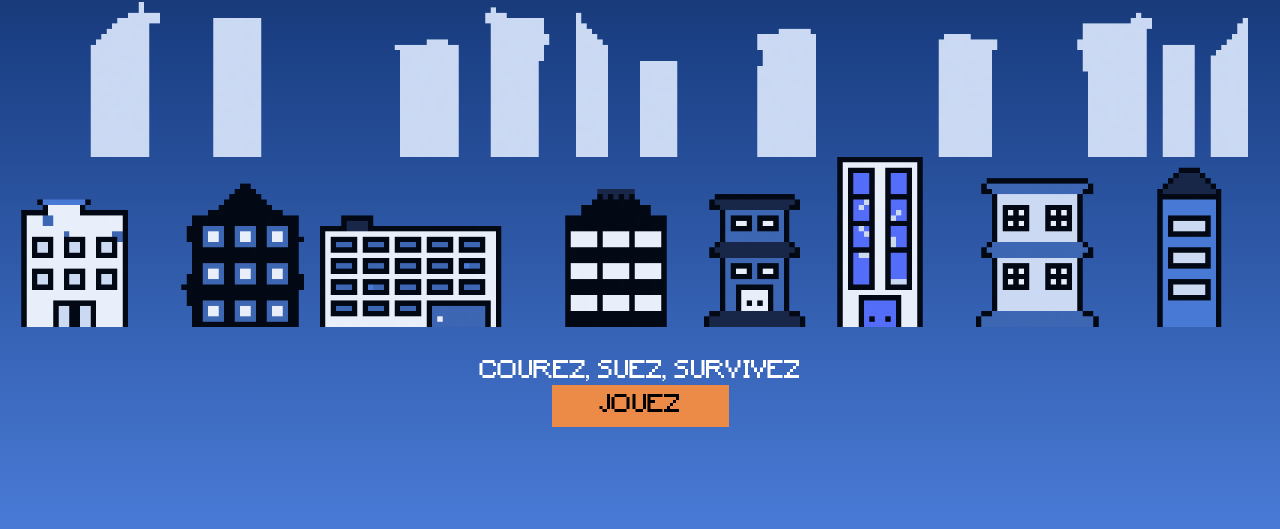
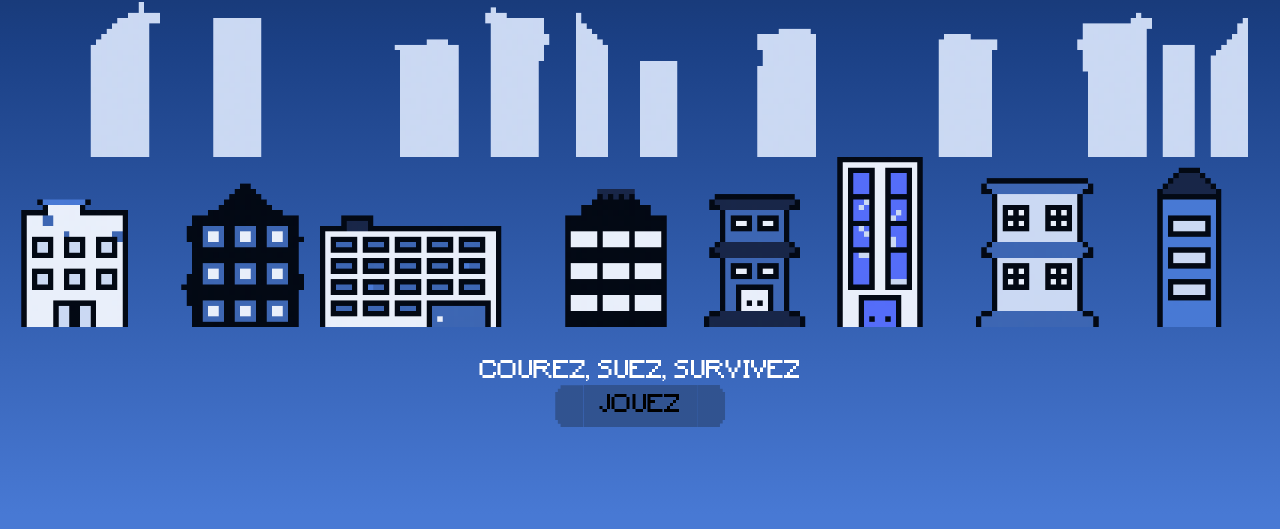
Before and after one commit to TardiGab/Grind-Website, a website: page src/index.html in a window 1280 px wide. Shown: the part 271-800 px from the top of the page. Drawn offline with nearby package versions, Linux system fonts and the light colour scheme; files that its build step writes are made by us from their sources.

Commit message:
Started cta styling

```diff
--- a/src/index.html
+++ b/src/index.html
@@ -24,6 +24,7 @@
         <img src="./assets/images/batiments.png" alt="batiment en pixel" class="hero__batiments">
         <span class="hero__span">Courez, Suez, Survivez</span>
         <a href="#" class="hero__cta">Jouez</a>
+        <div class="pixelart-to-css"></div>
       </div>
     </section>
     <section class="intro">
--- a/src/styles/app.scss
+++ b/src/styles/app.scss
@@ -1,8 +1,10 @@
 @import 'utils/variables';
 @import 'components/type';
+@import 'components/buttons';
 
 body {
   margin: 0;
+  box-sizing: border-box;
 }
 
 .hero {
@@ -30,29 +32,8 @@ body {
     text-align: center;
   }
 
-  &__cta {
-    font-family: $font-pixel;
-    font-size: $p-desktop;
-    text-transform: uppercase;
-    text-decoration: none;
-    color: black;
-    padding: .5rem 3rem;
-    background-color: #eb8b47;
-    position: relative;
-
-    &::before {
-      content: '';
-      clip-path: polygon(400px 400px, 400px 0px, 75.24px 0px, 75.24px 35.33px, 36.45px 35.33px, 36.45px 66.3px, 0px 66.3px, 0px 332.83px, 36.45px 332.83px, 36.45px 367.82px, 75.24px 367.82px, 75.24px 400px);
-      background-color: #eb8b47;
-      position: absolute;
-      top: 0;
-      left: 0;
-      width: 10px;
-      height: 10px;
-      transform-origin: center;
-    }
+  &__background,
+  &__batiments {
+    width: 100vw;
   }
 }
-.hero__background, .hero__batiments{
-  width: 100vw;
-}
--- /dev/null
+++ b/src/styles/components/_buttons.scss
@@ -0,0 +1,32 @@
+.hero {
+  &__cta {
+    font-family: $font-pixel;
+    font-size: $p-desktop;
+    text-transform: uppercase;
+    text-decoration: none;
+    color: black;
+    padding: .5rem 1rem;
+    background-color: $color-buttons;
+    position: relative;
+
+    &::before,
+    &::after {
+      content: '';
+      clip-path: polygon(100% 100%, 100% 0%, 18.81% 0%, 18.81% 8.8325%, 9.1125% 8.8325%, 9.1125% 16.575%, 0% 16.575%, 0% 83.2075%, 9.1125% 83.2075%, 9.1125% 91.955%, 18.81% 91.955%, 18.81% 100%);
+      background-color: $color-buttons;
+      position: absolute;
+      top: 0;
+      left: -25%;
+      width: 25%;
+      height: 100%;
+      transform-origin: center;
+    }
+
+    &::after {
+      left: auto;
+      right: -25%;
+      // Mirror the shape
+      transform: scale(-1, 1);
+    }
+  }
+}
--- a/src/styles/utils/_variables.scss
+++ b/src/styles/utils/_variables.scss
@@ -1,5 +1,6 @@
 // Color Variables
 $color-background: linear-gradient(180deg, #030914 -22.26%, #1B4085 39.45%, #4879D4 98.23%);
+$color-buttons: rgb(49, 83, 144);
 
 // Font Variables
 $font-pixel: 'Minecraft', sans-serif;
```
